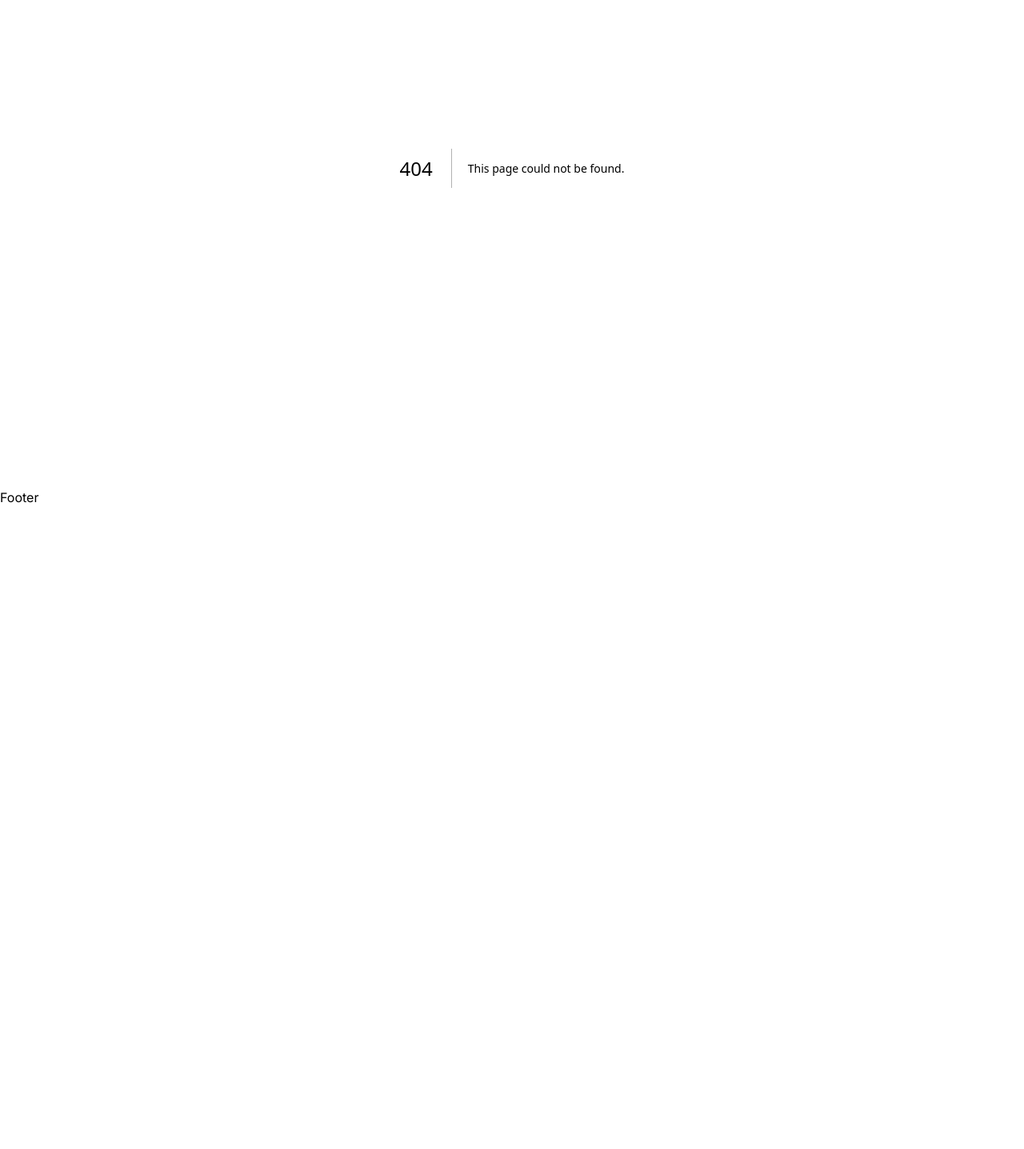
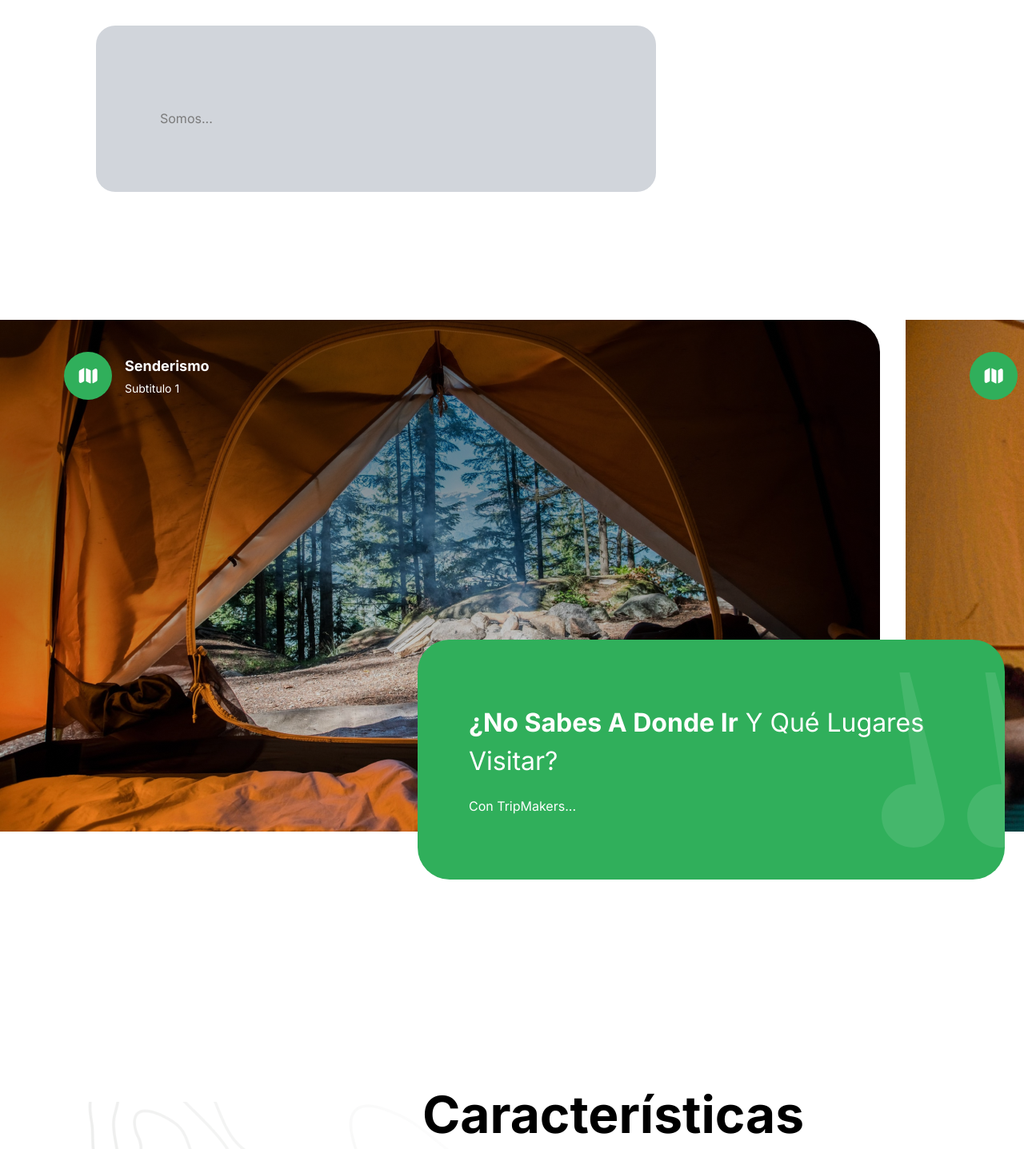
Before and after one commit to Santi-Ortiz/tripmakers, a Next.js app: page /destinos-turisticos in a window 1280 px wide. Before the commit this address had no page. Shown: the part 260-1697 px from the top of the page at 80% size. Before the commit the page ends 894 px from the top, so only its background shows below. Built offline with nearby package versions, Linux system fonts and the light colour scheme.

Commit message:
Navegabilidad hacia pantalla de DestinosTuristicos

```diff
--- /dev/null
+++ b/app/destinos-turisticos/page.tsx
@@ -0,0 +1,17 @@
+import Title from "@/components/Title";
+import AboutUs from "@/components/AboutUs";
+import Experiences from "@/components/Experiences";
+import Features from "@/components/Features";
+import Image from "next/image";
+
+export default function DestinosTuristicos() {
+
+  return (
+    <>
+
+      <AboutUs />
+      <Experiences />
+      <Features />
+    </>
+  );
+}
--- a/constants/index.ts
+++ b/constants/index.ts
@@ -1,7 +1,7 @@
 // NAVIGATION
 export const NAV_LINKS = [
   { href: '/', key: 'home', label: 'Inicio' },
-  { href: '/', key: 'destinos', label: 'Destinos Turísticos' },
+  { href: '/destinos-turisticos', key: 'destinos', label: 'Destinos Turísticos' },
   { href: '/', key: 'pricing ', label: '¡Compra YA! ' }
 ];
 
```
Also changed, not shown: components/Navbar.tsx (+3 -9 lines).
